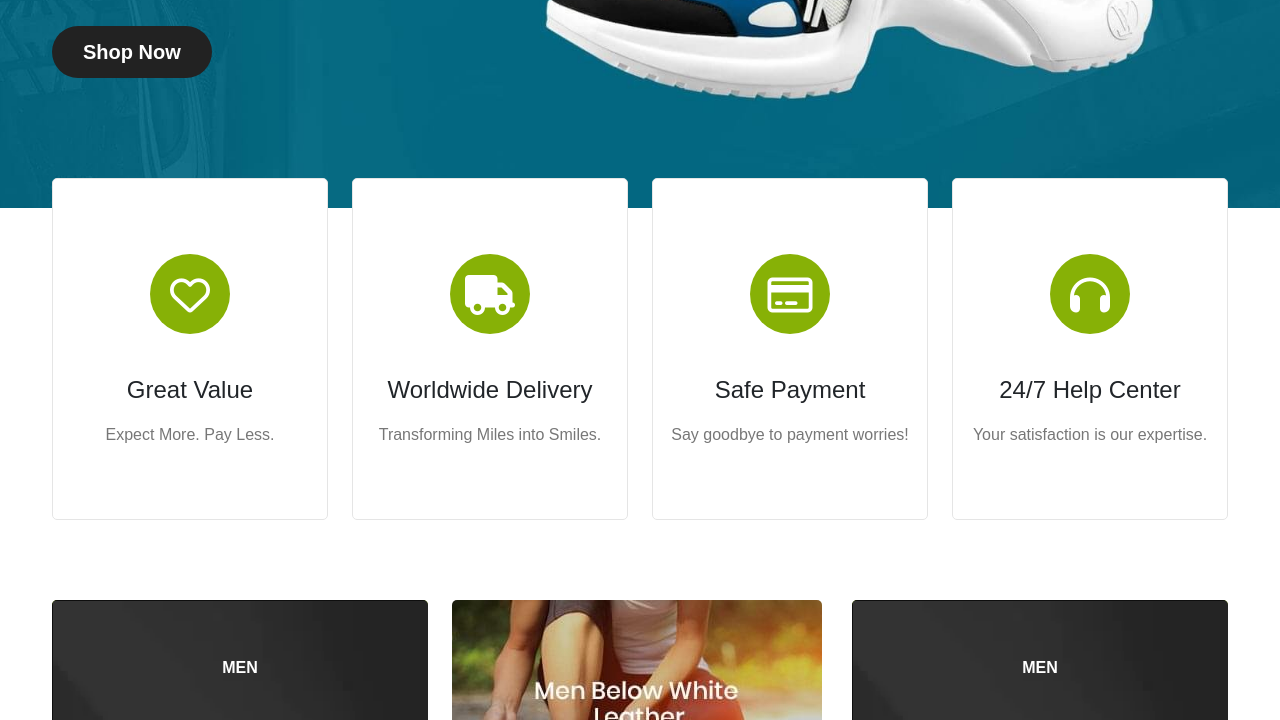
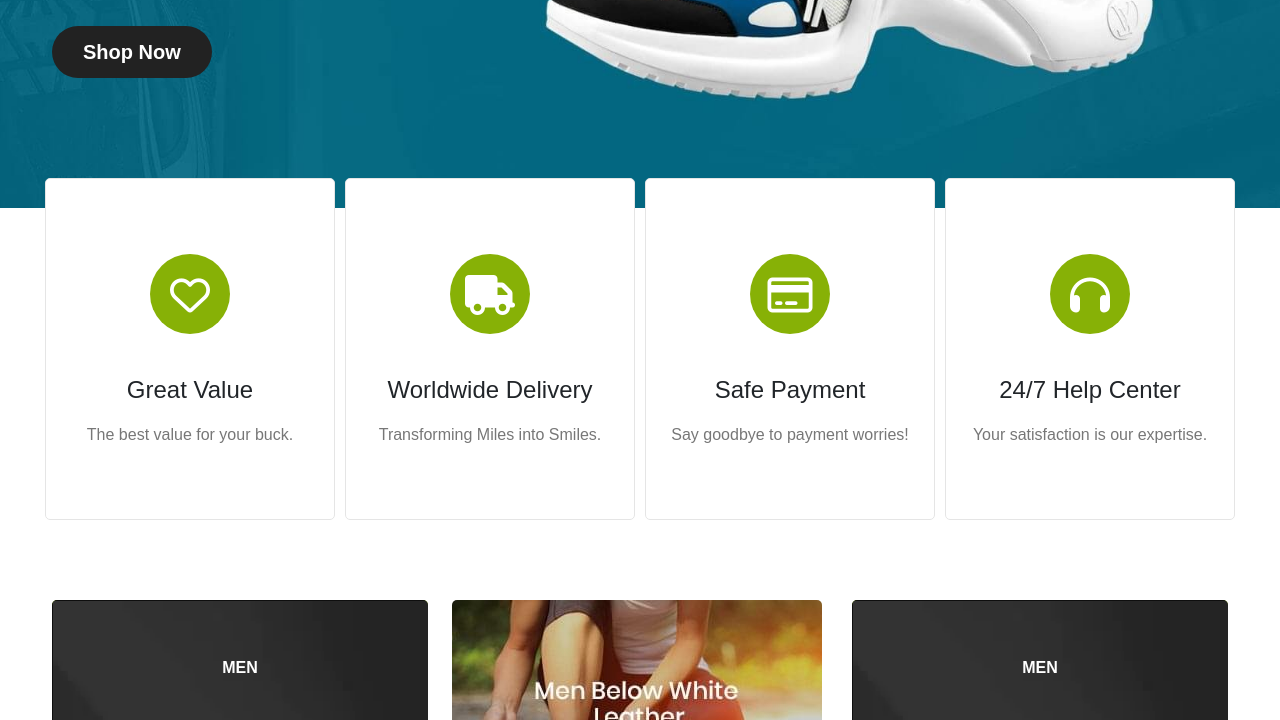
Before and after one commit to NgocVinh-Black/Capstone-2-shoes, a plain HTML site: page index.html in a window 1280 px wide. Shown: the part 522-1242 px from the top of the page. Drawn offline with nearby package versions, Linux system fonts and the light colour scheme; no server answers.

Commit message:
cap nhat

```diff
--- a/index.html
+++ b/index.html
@@ -395,20 +395,20 @@
         <div class="container">
           <div class="row row-10">
             <!-- great value -->
-            <div class="col-lg-3 col-sm-6">
+            <div class="col-12 col-lg-3 col-sm-6">
               <div class="policy-block text-center">
                 <div class="policy-icon">
                   <i class="fa-regular fa-heart"></i>
                 </div>
                 <div class="policy-text">
                   <h4 class="policy-title">Great Value</h4>
-                  <p class="policy-cont">Expect More. Pay Less.</p>
+                  <p class="policy-cont">The best value for your buck.</p>
                 </div>
               </div>
             </div>
 
             <!-- worldwide delivery -->
-            <div class="col-lg-3 col-sm-6">
+            <div class="col-12 col-lg-3 col-sm-6">
               <div class="policy-block text-center">
                 <div class="policy-icon">
                   <i class="fa-solid fa-truck"></i>
@@ -421,7 +421,7 @@
             </div>
 
             <!-- Safe Payment -->
-            <div class="col-lg-3 col-sm-6">
+            <div class="col-12 col-lg-3 col-sm-6">
               <div class="policy-block text-center">
                 <div class="policy-icon">
                   <i class="fa-regular fa-credit-card"></i>
@@ -434,7 +434,7 @@
             </div>
 
             <!-- 24/7 help center -->
-            <div class="col-lg-3 col-sm-6">
+            <div class="col-12 col-lg-3 col-sm-6">
               <div class="policy-block text-center">
                 <div class="policy-icon">
                   <i class="fa-solid fa-headphones"></i>
--- a/sass/base/_custom.scss
+++ b/sass/base/_custom.scss
@@ -80,6 +80,16 @@
 // banner-statistics end
 
 
+// service start
+@media only screen and (max-width: 1133px) {
+    .service {
+        .policy-cont {
+            font-size: 13px !important;
+        }
+    }
+}
+// service end
+
 //   footer start
 @media only screen and (max-width: 767px) {
     .footer-widget-area {
--- a/sass/layout/_service.scss
+++ b/sass/layout/_service.scss
@@ -1,7 +1,14 @@
 .service {
     margin-top: -30px;
+    display: block;
+
+    .row-10 > [class*=col] {
+        padding-left: 5px;
+        padding-right: 5px;
+    }
 
     .policy-block {
+        display: block;
         position: relative;
         padding: 75px 15px;
         background-color: $color_white_1;
```
Also changed, not shown: css/detail.css, css/register.css, css/style.css, 3 other files.
